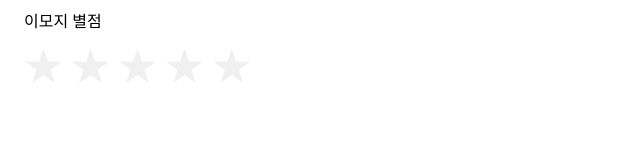
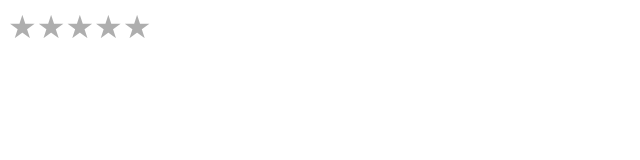
Before and after one commit to okdoll/likelion11th_HEREthon, a plain HTML site: page test.html in a window 1280 px wide. Shown: the whole page, without its empty margins (0-640 px from the left). Drawn offline with Linux system fonts and the light colour scheme.

Commit message:
0713 6th commit

```diff
--- a/test.css
+++ b/test.css
@@ -1,30 +1,23 @@
-#myform fieldset{
-    display: inline-block; /* 하위 별점 이미지들이 있는 영역만 자리를 차지함.*/
-    border: 0; /* 필드셋 테두리 제거 */
-}
-#myform input[type=radio]{
-    display: none; /* 라디오박스 감춤 */
-}
-#myform label{
-    font-size: 3em; /* 이모지 크기 */
-    color: transparent; /* 기존 이모지 컬러 제거 */
-    text-shadow: 0 0 0 #f0f0f0; /* 새 이모지 색상 부여 */
-}
+.star {
+    position: relative;
+    font-size: 2rem;
+    color: #AEAEAE;
+  }
 
+  .star input {
+    width: 100%;
+    height: 100%;
+    position: absolute;
+    left: 0;
+    opacity: 0;
+    cursor: pointer;
+  }
 
-#myform label:hover{
-    text-shadow: 0 0 0 #a00; /* 마우스 호버 */
-}
-#myform label:hover ~ label{
-    text-shadow: 0 0 0 #a00; /* 마우스 호버 뒤에오는 이모지들 */
-}
-
-#myform fieldset{
-    display: inline-block; /* 하위 별점 이미지들이 있는 영역만 자리를 차지함.*/
-    direction: rtl; /* 이모지 순서 반전 */
-    border: 0; /* 필드셋 테두리 제거 */
-}
-
-#myform fieldset legend{
-    text-align: left;
-}
+  .star span {
+    width: 0;
+    position: absolute;
+    left: 0;
+    color: #8000FF;
+    overflow: hidden;
+    pointer-events: none;
+  }
--- a/test.html
+++ b/test.html
@@ -7,15 +7,11 @@
     <link rel="stylesheet" href="test.css">
 </head>
 <body>
-    <form name="myform" id="myform" method="post" action="./save">
-        <fieldset>
-            <legend>이모지 별점</legend>
-            <input type="radio" name="rating" value="5" id="rate1"><label for="rate1">★</label>
-            <input type="radio" name="rating" value="4" id="rate2"><label for="rate2">★</label>
-            <input type="radio" name="rating" value="3" id="rate3"><label for="rate3">★</label>
-            <input type="radio" name="rating" value="2" id="rate4"><label for="rate4">★</label>
-            <input type="radio" name="rating" value="1" id="rate5"><label for="rate5">★</label>
-        </fieldset>
-    </form>
+    <span class="star">
+        ★★★★★
+        <span>★★★★★</span>
+        <input type="range" oninput="drawStar(this)" value="1" step="1" min="0" max="10">
+      </span>
+    <script src="test.js"></script>
 </body>
 </html>
--- /dev/null
+++ b/test.js
@@ -0,0 +1,3 @@
+const drawStar = (target) => {
+    document.querySelector(`.star span`).style.width = `${target.value * 10}%`;
+  }
```
